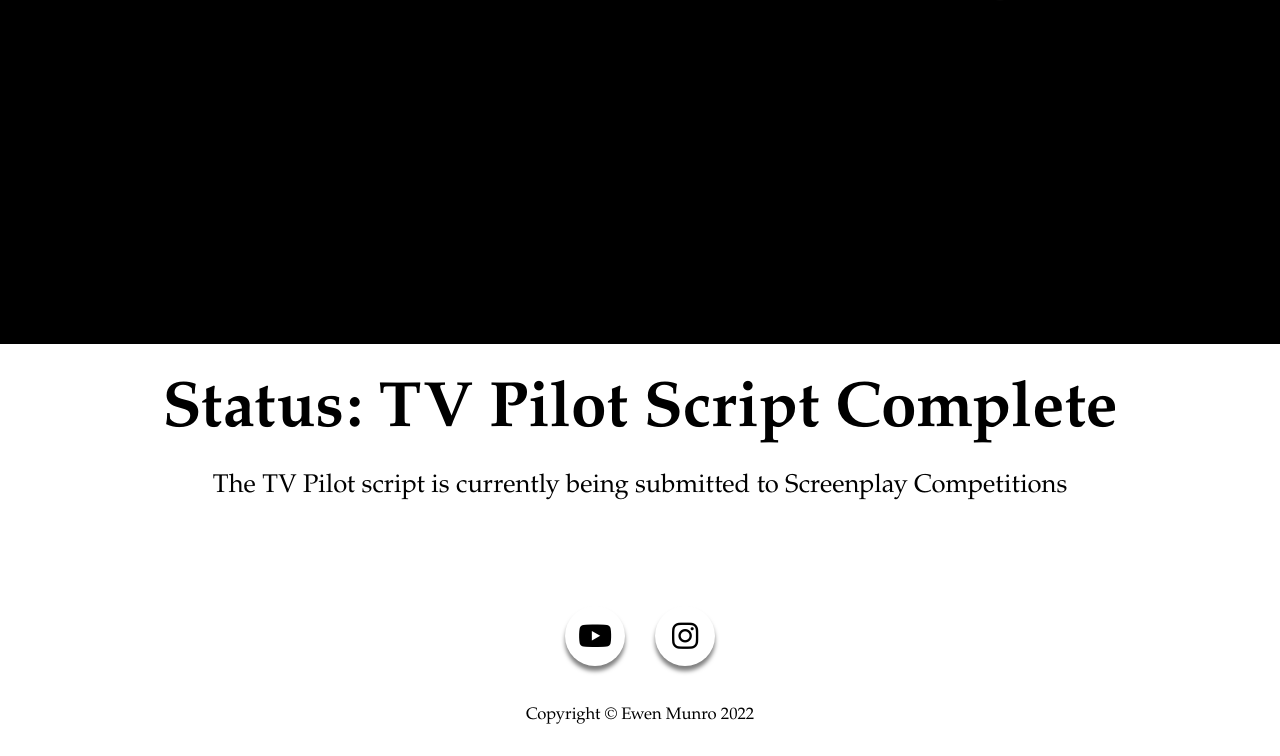
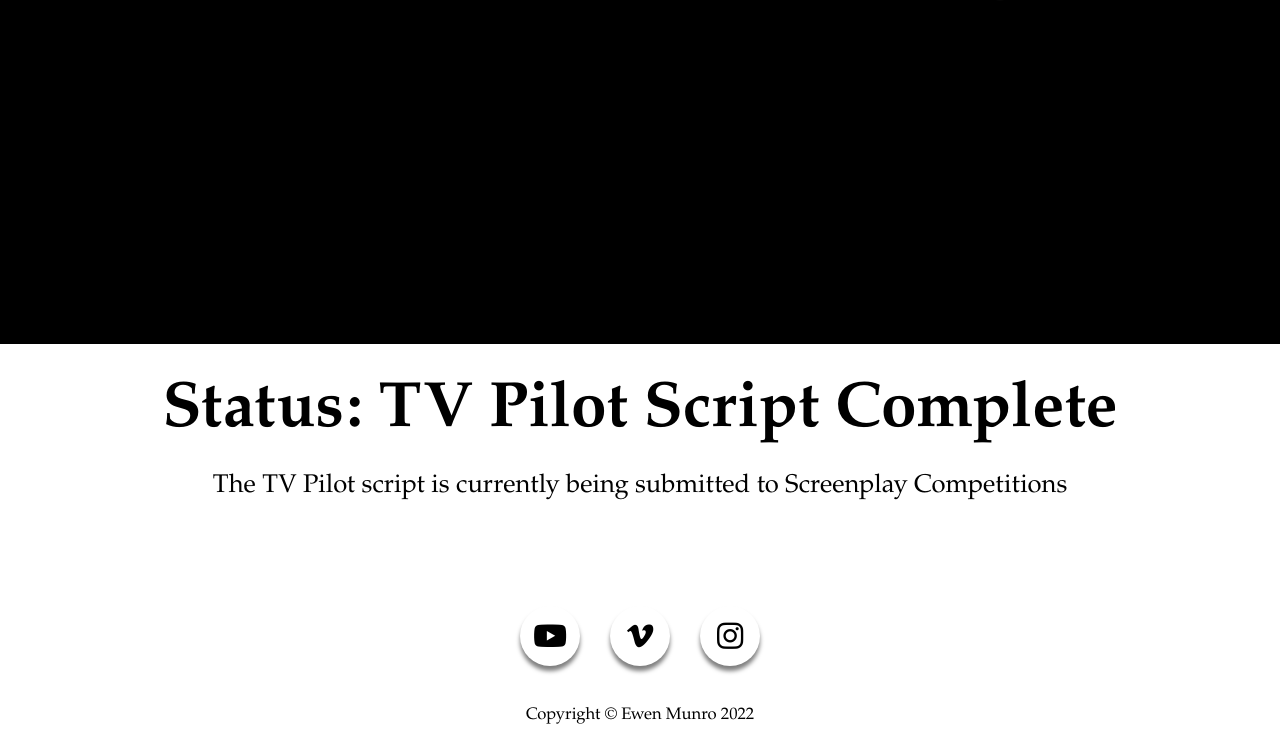
Before and after one commit to ewenmunro/ewenmunro.com, a plain HTML site: page undisclosed-tv-project.html in a window 1280 px wide. Shown: the part 456-1212 px from the top of the page. Drawn offline with Linux system fonts and the light colour scheme.

Commit message:
Update undisclosed-tv-project.html

```diff
--- a/undisclosed-tv-project.html
+++ b/undisclosed-tv-project.html
@@ -74,6 +74,7 @@
 
                     <!-- social media links -->
                     <li><a href="https://youtube.com/c/ewenmunro" target="_blank"><i class="fa fa-youtube"></i></a></li>
+                    <li><a href="https://vimeo.com/ewenmunro" target="_blank"><i class="fa fa-vimeo"></i></a></li>
                     <li><a href="https://www.instagram.com/officialewenmunro/" target="_blank"><i class="fa fa-instagram"></i></a></li>
                 </ul>
             </div>
```
